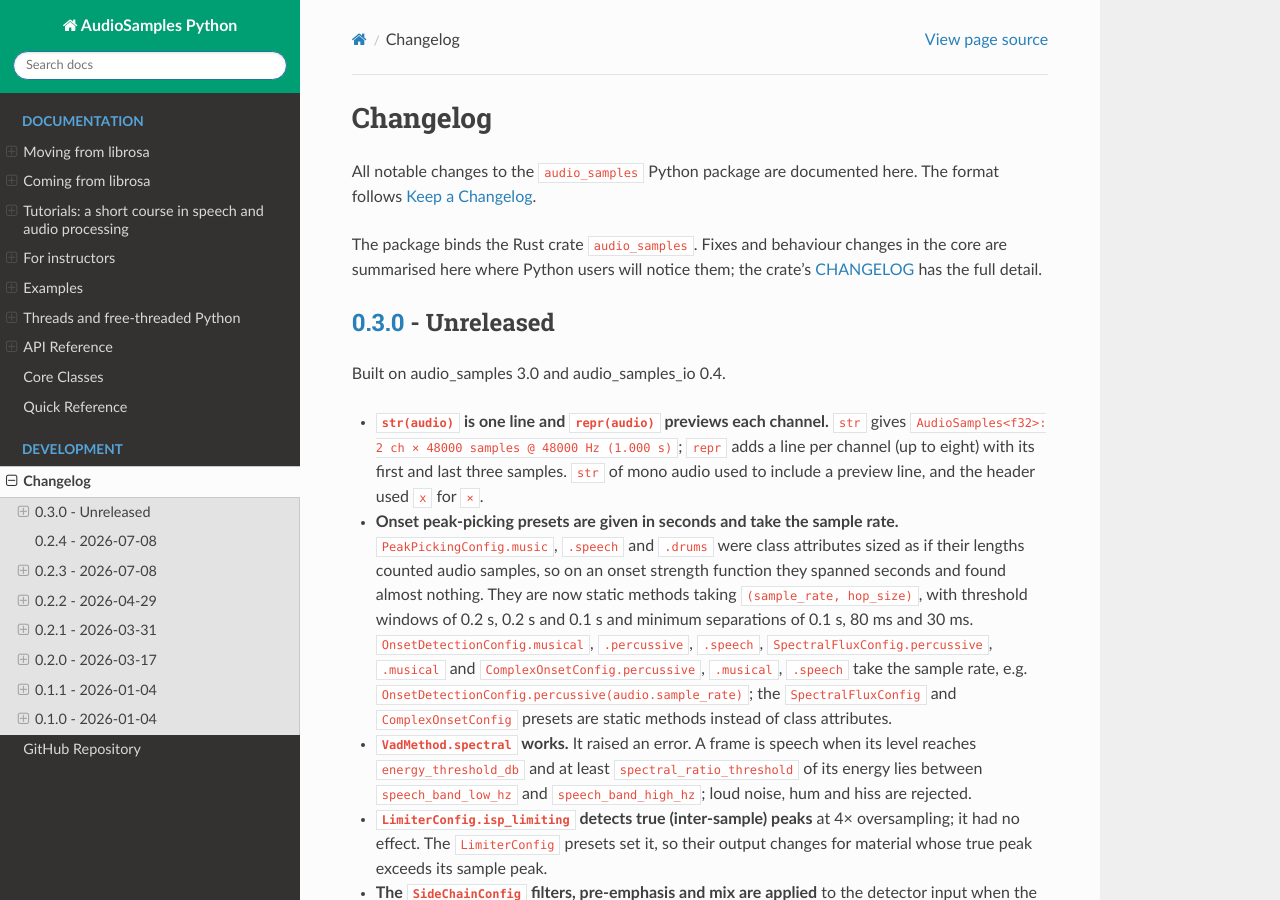
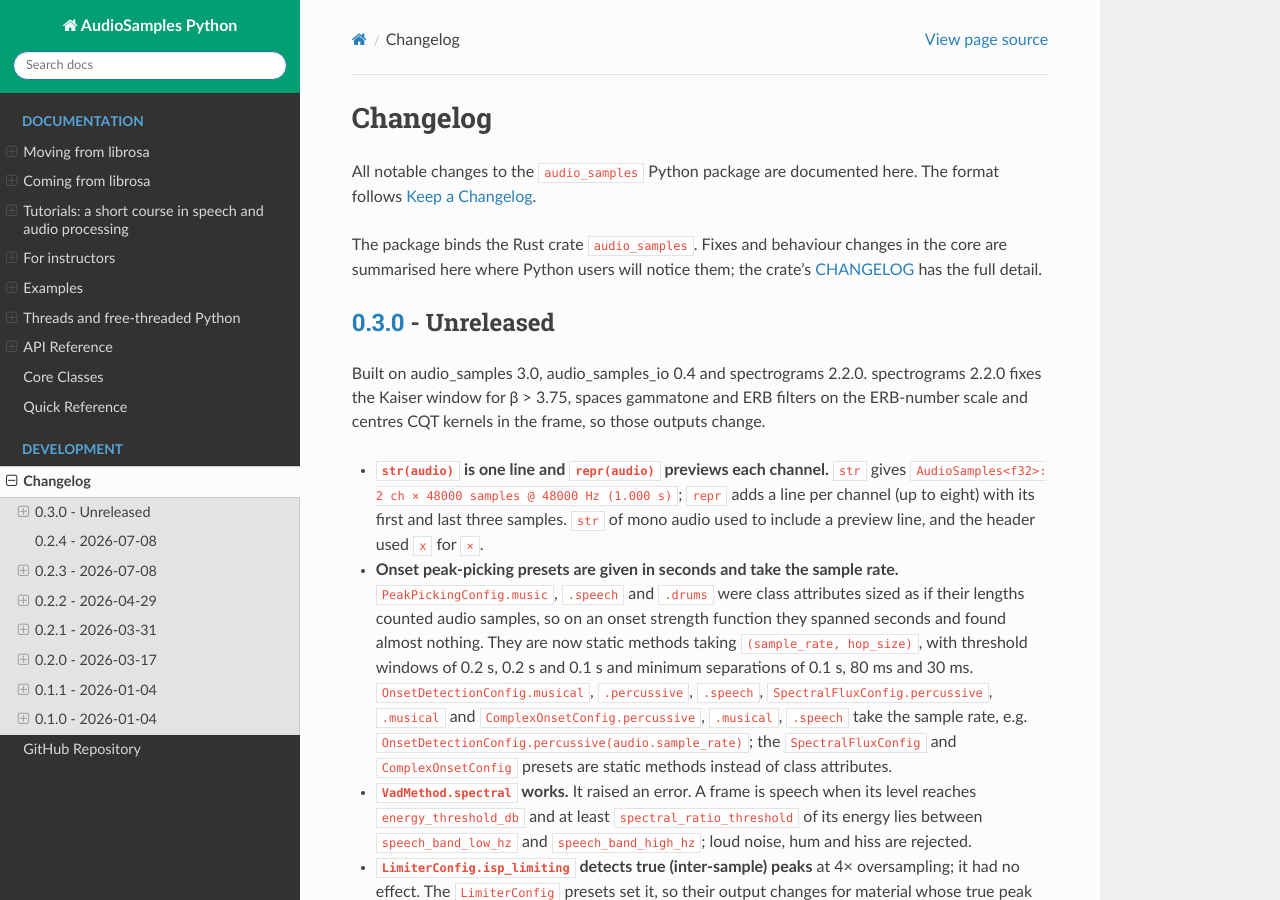
Before and after one commit to jmg049/audio_samples_python, a Sphinx documentation site: the page built from docs/source/changelog.md, in a window 1280 px wide and 900 px high. Built offline with Sphinx 7.4.7 and the Read the Docs theme 3.1.0, drawn with Linux system fonts in a browser that asks for light colours; pages that are not in the unit, such as notebooks, are missing from menus.

Commit message:
Require spectrograms 2.2.0
spectrograms 2.2.0 fixes the Kaiser window and the ERB spacing of the
gammatone filterbank, so for_instructors no longer lists them as limitations
and notebook 03 checks that the Kaiser window matches scipy.signal.

```diff
--- a/CHANGELOG.md
+++ b/CHANGELOG.md
@@ -11,7 +11,9 @@ has the full detail.
 
 ## [0.3.0] - Unreleased
 
-Built on audio_samples 3.0 and audio_samples_io 0.4.
+Built on audio_samples 3.0, audio_samples_io 0.4 and spectrograms 2.2.0. spectrograms 2.2.0
+fixes the Kaiser window for β > 3.75, spaces gammatone and ERB filters on the ERB-number scale and
+centres CQT kernels in the frame, so those outputs change.
 
 - **`str(audio)` is one line and `repr(audio)` previews each channel.** `str` gives
   `AudioSamples<f32>: 2 ch × 48000 samples @ 48000 Hz (1.000 s)`; `repr` adds a line per channel
--- a/Cargo.toml
+++ b/Cargo.toml
@@ -43,7 +43,7 @@ audio_samples = { version = "3.0.0", features = [
 audio_samples_io = { version = "0.4.0", features = ["wav", "numpy", "flac"] }
 numpy = "0.29"
 serde_json = "1.0.149"
-spectrograms = { version = "2.1.3", features = ["python"] }
+spectrograms = { version = "2.2.0", features = ["python"] }
 non-empty-slice = "0.6"
 num-complex = "0.4"
 # Diagnostic code/help of core errors are forwarded to Python exceptions.
```
Also changed, not shown: docs/source/for_instructors.md (+0 -4 lines), docs/source/tutorials/03_dft_windows.ipynb, 1 other file.
